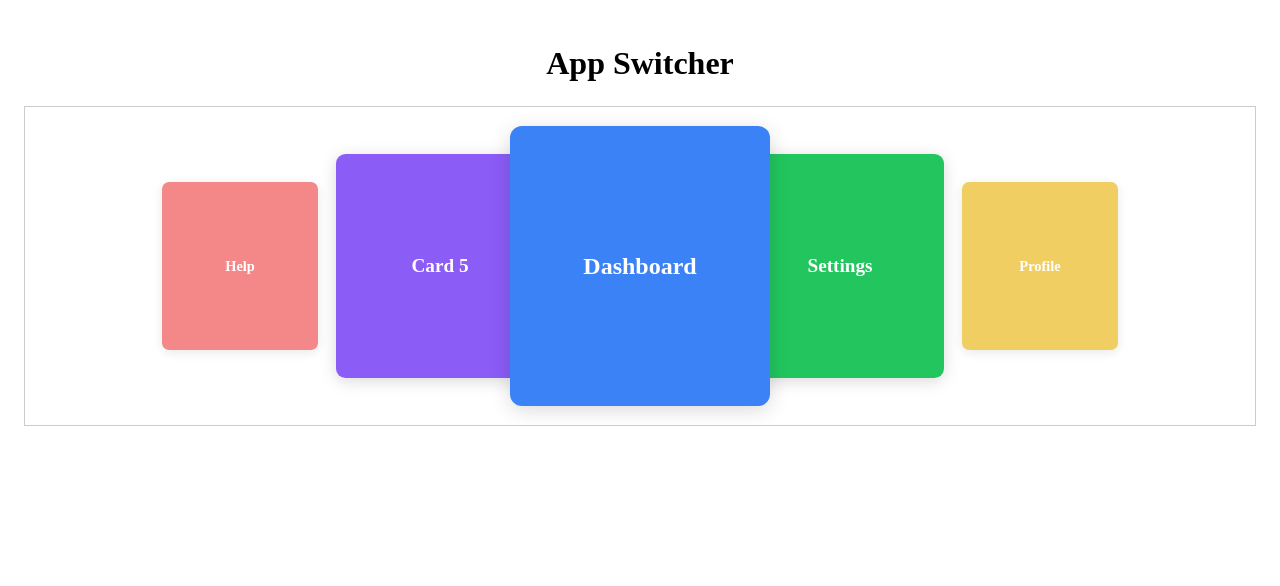
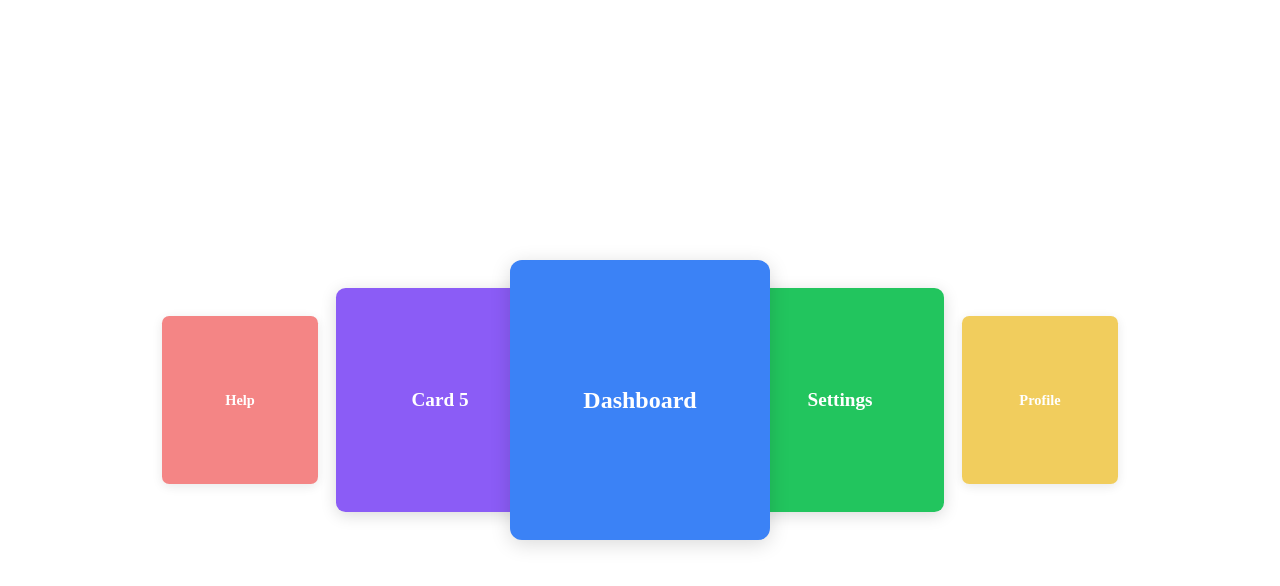
Before and after one commit to Gevork-Manukyan/GevUI, a React (Vite) app: page / in a window 1280 px wide. Shown: the top 586 px of the page. Built offline with nearby package versions, Linux system fonts and the light colour scheme.

Commit message:
Enhance App component layout for full-height display, update AppSwitcher to support swipe up gesture for component dismissal, and add CSS adjustments for consistent styling.

```diff
--- a/src/App.tsx
+++ b/src/App.tsx
@@ -100,16 +100,12 @@ export default function App() {
   }
 
   return (
-    <div style={{ padding: 24 }}>
-      <h1 style={{ textAlign: "center", marginBottom: 24 }}>
-        App Switcher
-      </h1>
     <div
       style={{
+        position: "relative",
         width: "100%",
-          height: 320,
-          margin: "0 auto",
-          border: "1px solid #ccc",
+        height: "100%",
+        minHeight: "100vh",
       }}
     >
       <AppSwitcher
@@ -123,9 +119,18 @@ export default function App() {
         cardHeight={280}
         onCardSelect={handleCardSelect}
       />
-      </div>
       {lastPath != null && (
-        <p style={{ textAlign: "center", marginTop: 8, color: "#64748b" }}>
+        <p
+          style={{
+            position: "absolute",
+            bottom: 16,
+            left: "50%",
+            transform: "translateX(-50%)",
+            margin: 0,
+            color: "#64748b",
+            fontSize: 14,
+          }}
+        >
           Last selected path: {lastPath} (use path to navigate in a real app)
         </p>
       )}
--- a/src/components/app-switcher/AppSwitcher.tsx
+++ b/src/components/app-switcher/AppSwitcher.tsx
@@ -20,6 +20,7 @@ import {
   CARD_WIDTH,
   CARD_HEIGHT,
   SWIPE_DOWN_THRESHOLD_PX,
+  SWIPE_UP_THRESHOLD_PX,
 } from "./constants"
 import { getCardIndexAtClientX } from "./utils"
 import { RailView } from "./RailView"
@@ -135,6 +136,10 @@ export function AppSwitcher({
   const [activeComponent, setActiveComponent] = useState<ReactNode | null>(null)
   const containerRef = useRef<HTMLDivElement>(null)
   const pointerDownRef = useRef<{ clientX: number; clientY: number } | null>(null)
+  const componentViewPointerDownRef = useRef<{
+    clientX: number
+    clientY: number
+  } | null>(null)
   const wasDragRef = useRef(false)
   const totalMovementRef = useRef(0)
 
@@ -284,7 +289,35 @@ export function AppSwitcher({
       }}
     >
       {showComponentView ? (
-        <>
+        <div
+          style={{ position: "absolute", inset: 0 }}
+          onPointerDown={(event) => {
+            componentViewPointerDownRef.current = {
+              clientX: event.clientX,
+              clientY: event.clientY,
+            }
+            const onPointerUp = (pointerUpEvent: PointerEvent) => {
+              const pointerDown = componentViewPointerDownRef.current
+              if (pointerDown) {
+                const totalDeltaX =
+                  pointerUpEvent.clientX - pointerDown.clientX
+                const totalDeltaY =
+                  pointerUpEvent.clientY - pointerDown.clientY
+                if (
+                  totalDeltaY < -SWIPE_UP_THRESHOLD_PX &&
+                  Math.abs(totalDeltaY) > Math.abs(totalDeltaX)
+                ) {
+                  setActiveComponent(null)
+                }
+              }
+              componentViewPointerDownRef.current = null
+              document.removeEventListener("pointerup", onPointerUp)
+              document.removeEventListener("pointercancel", onPointerUp)
+            }
+            document.addEventListener("pointerup", onPointerUp)
+            document.addEventListener("pointercancel", onPointerUp)
+          }}
+        >
           <button
             type="button"
             onClick={() => setActiveComponent(null)}
@@ -302,7 +335,7 @@ export function AppSwitcher({
           <div style={{ width: "100%", height: "100%", overflow: "auto" }}>
             {activeComponent}
           </div>
-        </>
+        </div>
       ) : (
         <RailView
           onPointerDown={(pointerEvent) => {
--- a/src/components/app-switcher/constants.ts
+++ b/src/components/app-switcher/constants.ts
@@ -6,3 +6,4 @@ export const BASE_Z = 100
 
 export const CLICK_MOVEMENT_THRESHOLD_PX = 5
 export const SWIPE_DOWN_THRESHOLD_PX = 30
+export const SWIPE_UP_THRESHOLD_PX = 30
--- a/src/index.css
+++ b/src/index.css
@@ -2,6 +2,12 @@
   box-sizing: border-box;
 }
 
+html,
 body {
   margin: 0;
+  height: 100%;
 }
+
+#root {
+  height: 100%;
+}
```
Lines whose indentation alone changed are shown as unchanged.
